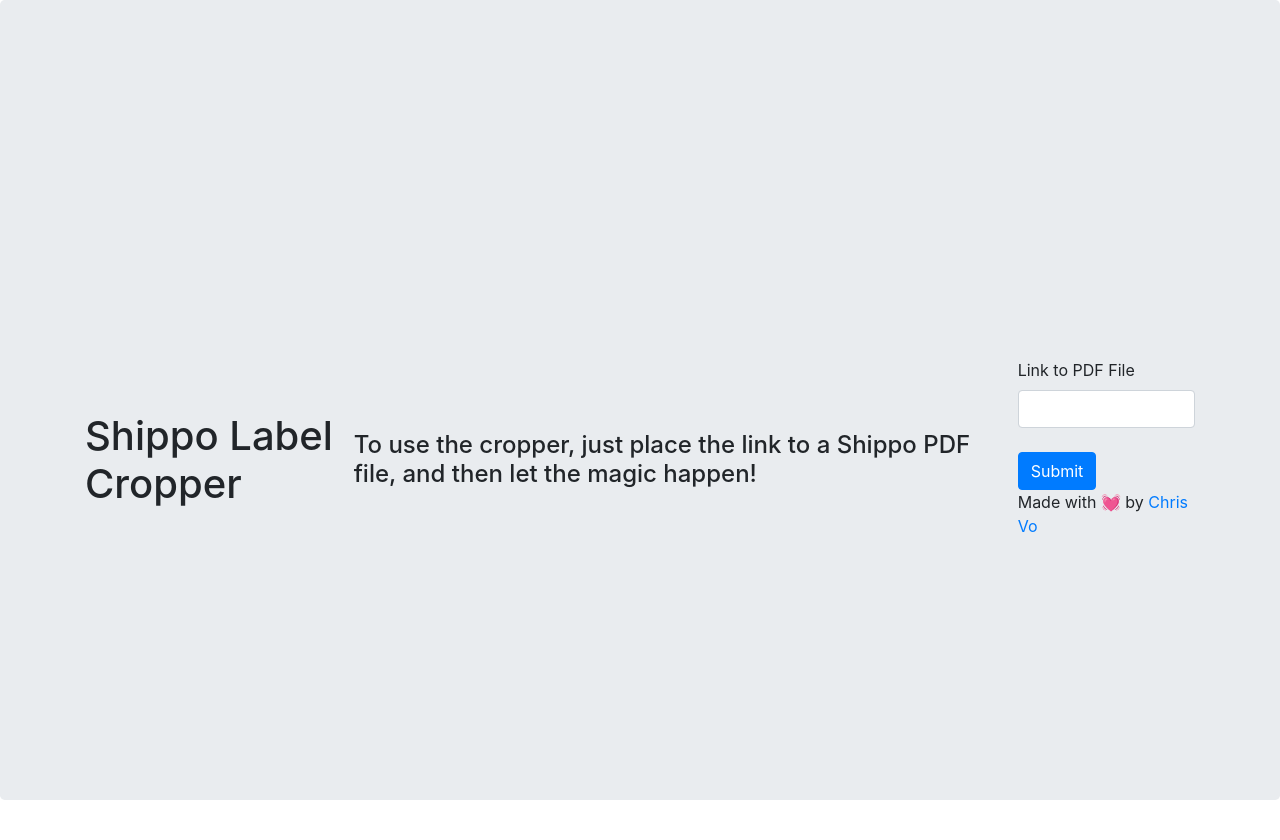
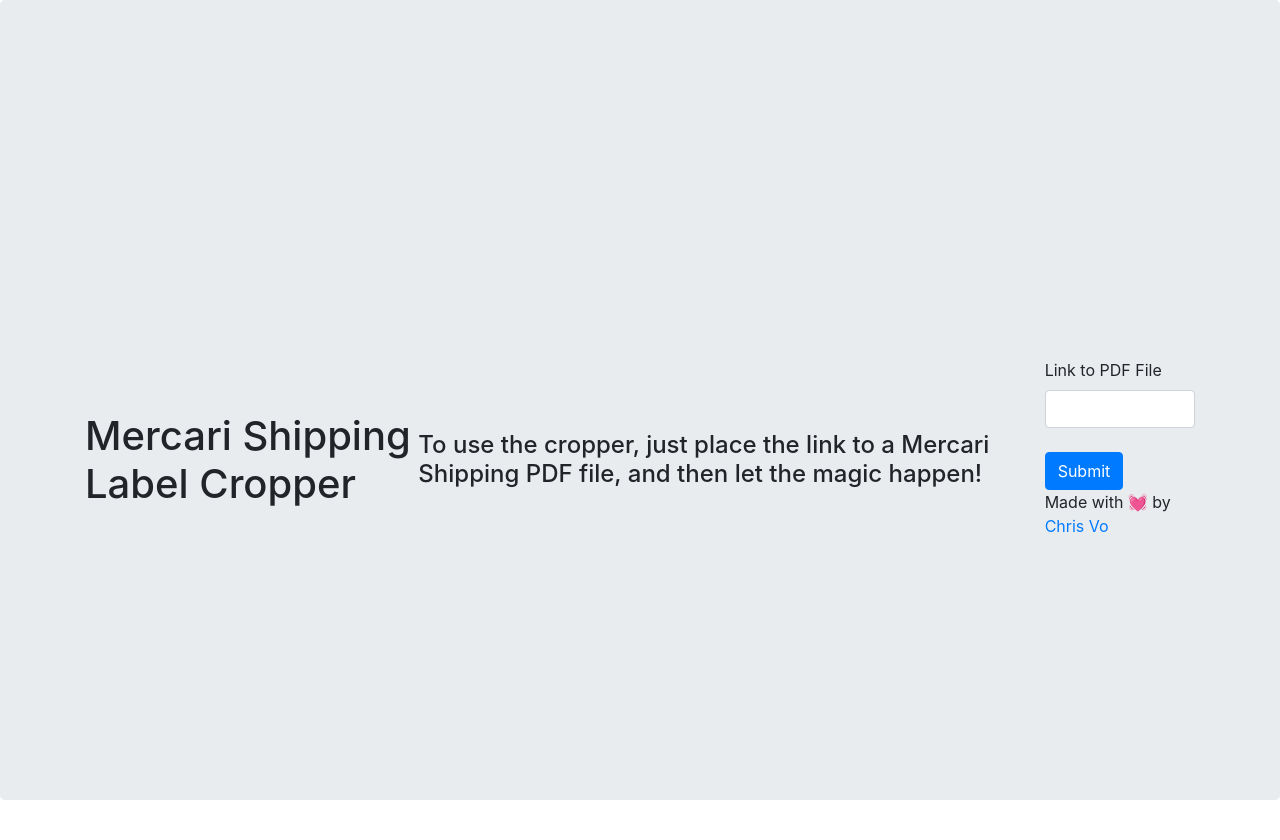
Before and after one commit to waiyanwh/shipcari, a Flask app: page / in a window 1280 px wide. Shown: the top 840 px of the page. Run offline with Flask 2, Linux system fonts and the light colour scheme; some libraries are stand-ins or nearby versions.

Commit message:
changed title

```diff
--- a/templates/index.html
+++ b/templates/index.html
@@ -16,8 +16,8 @@
 
 <div class="jumbotron " style="height:100%">
     <div class="container vertical-center">
-        <h1>Shippo Label Cropper</h1>
-        <h4>To use the cropper, just place the link to a Shippo PDF file, and then let the magic happen!</h4>
+        <h1>Mercari Shipping Label Cropper</h1>
+        <h4>To use the cropper, just place the link to a Mercari Shipping PDF file, and then let the magic happen!</h4>
         <form method="POST" action="/crop_pdf">
             <div class="form-group">
                 <label for="pdf_url">Link to PDF File</label>
```
